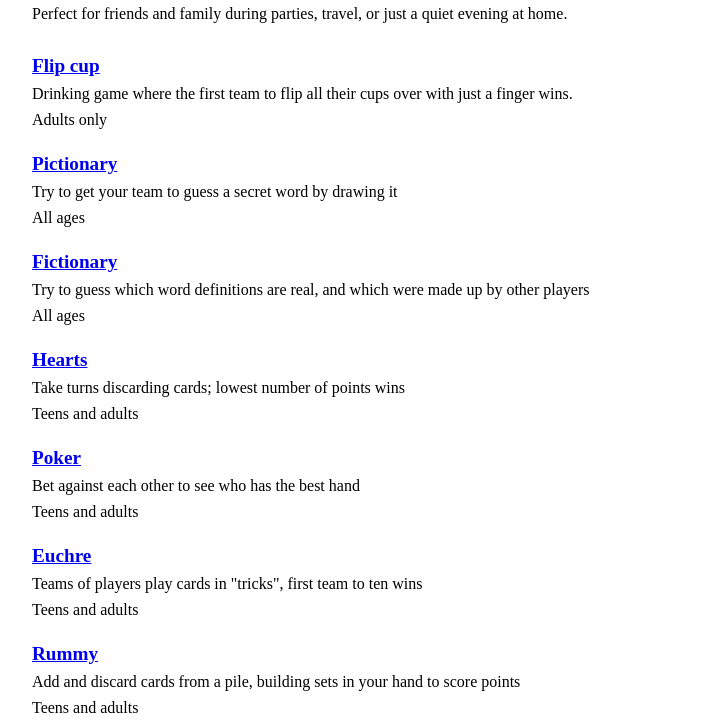
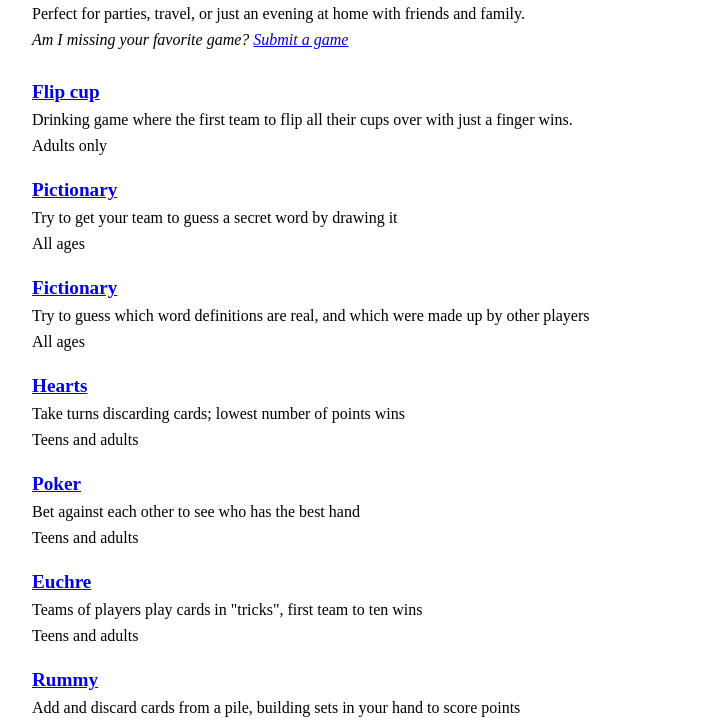
Before and after one commit to sampl/homespun-games, a website: page public/index.html in a window 1280 px wide. Shown: the part 270-992 px from the top of the page, without its empty margins (0-713 px from the left). Drawn offline with nearby package versions, Linux system fonts and the light colour scheme.

Commit message:
Tweak submission CTA copy

```diff
--- a/public/index.html
+++ b/public/index.html
@@ -16,7 +16,14 @@
 
     <p>A homespun game is a game that requires only common household objects to play. No digital devices are allowed.</p>
 
-    <p>Perfect for friends and family during parties, travel, or just a quiet evening at home.</p>
+    <p>Perfect for parties, travel, or just an evening at home with friends and family.</p>
+
+    <p>
+      <em>
+        Am I missing your favorite game?
+        <a href="mailto:sampiercelolla@gmail.com" target="_blank">Submit a game</a>
+      </em>
+    </p>
 
     <div id="game-container">
       <div class="game-list">
@@ -30,11 +37,6 @@
       </div>
 
     </div>
-
-    <p>
-      Contributions very welcome!
-      <a href="mailto:sampiercelolla@gmail.com" target="_blank">Submit a game</a>.
-    </p>
 
     <footer>
       &copy;
```
